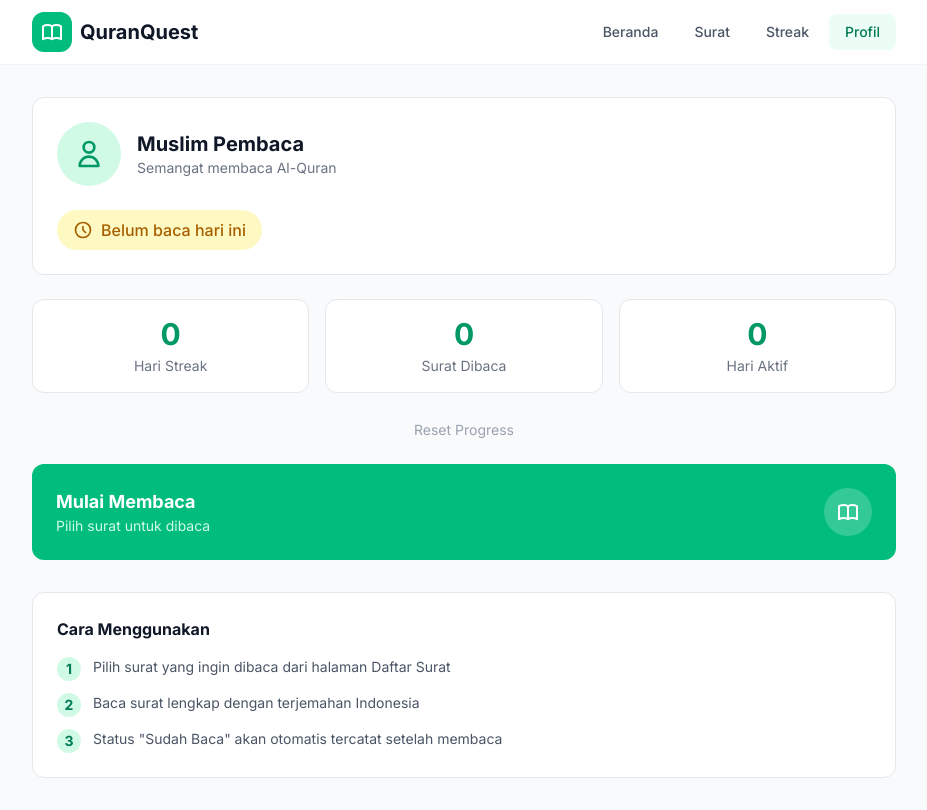
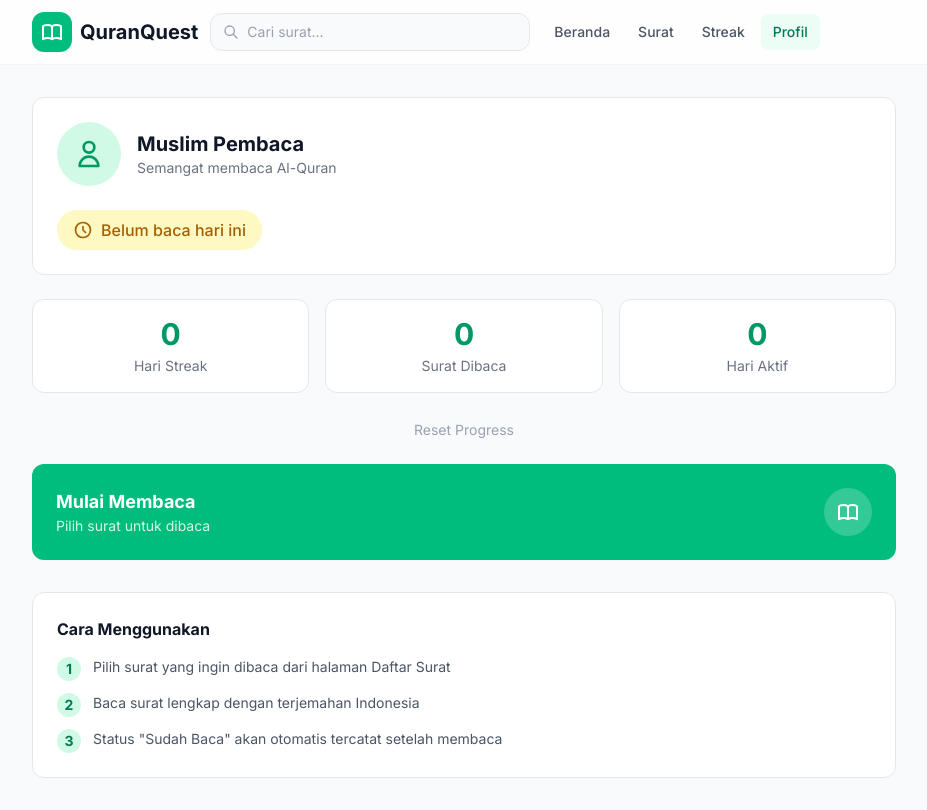
Before and after one commit to hafizputra06/quranquest, a Next.js app: page /profil in a window 1280 px wide. Shown: the whole page, without its empty margins (176-1103 px from the left). Built offline with nearby package versions, Linux system fonts and the light colour scheme.

Commit message:
tambah fitur pencarian

```diff
--- a/src/components/Header.tsx
+++ b/src/components/Header.tsx
@@ -1,52 +1,178 @@
 'use client';
 
 import Link from 'next/link';
-import { usePathname } from 'next/navigation';
+import { usePathname, useRouter } from 'next/navigation';
+import { useEffect, useRef, useState } from 'react';
+import { getSurahList } from '@/lib/quran-api';
+
+interface Surah {
+  number: number;
+  name: string;
+  englishName: string;
+  englishNameTranslation: string;
+  numberOfAyahs: number;
+}
 
 export default function Header() {
   const pathname = usePathname();
+  const router = useRouter();
+  const isActive = (path: string) => pathname === path;
 
-  const isActive = (path: string) => pathname === path;
+  const [query, setQuery] = useState('');
+  const [results, setResults] = useState<Surah[]>([]);
+  const [allSurahs, setAllSurahs] = useState<Surah[]>([]);
+  const [focused, setFocused] = useState(false);
+  const [activeIndex, setActiveIndex] = useState(-1);
+  const inputRef = useRef<HTMLInputElement>(null);
+  const containerRef = useRef<HTMLDivElement>(null);
+
+  // Load surah list once
+  useEffect(() => {
+    getSurahList().then((list) => setAllSurahs(list as Surah[]));
+  }, []);
+
+  // Filter on query change
+  useEffect(() => {
+    if (!query.trim()) {
+      setResults([]);
+      setActiveIndex(-1);
+      return;
+    }
+    // Normalize: lowercase, remove hyphens/extra spaces so "Al Fatihah" == "Al-Fatihah"
+    const normalize = (s: string) => s.toLowerCase().replace(/[-_]/g, ' ').replace(/\s+/g, ' ').trim();
+    const q = normalize(query);
+    const filtered = allSurahs.filter(
+      (s) =>
+        normalize(s.englishName).includes(q) ||
+        normalize(s.englishNameTranslation).includes(q) ||
+        String(s.number).startsWith(q)
+    ).slice(0, 8);
+    setResults(filtered);
+    setActiveIndex(-1);
+  }, [query, allSurahs]);
+
+  // Close dropdown when clicking outside
+  useEffect(() => {
+    const handler = (e: MouseEvent) => {
+      if (containerRef.current && !containerRef.current.contains(e.target as Node)) {
+        setFocused(false);
+        setQuery('');
+      }
+    };
+    document.addEventListener('mousedown', handler);
+    return () => document.removeEventListener('mousedown', handler);
+  }, []);
+
+  const selectSurah = (surah: Surah) => {
+    setQuery('');
+    setFocused(false);
+    setResults([]);
+    router.push(`/surat/${surah.number}`);
+  };
+
+  const handleKeyDown = (e: React.KeyboardEvent) => {
+    if (!results.length) return;
+    if (e.key === 'ArrowDown') {
+      e.preventDefault();
+      setActiveIndex((i) => Math.min(i + 1, results.length - 1));
+    } else if (e.key === 'ArrowUp') {
+      e.preventDefault();
+      setActiveIndex((i) => Math.max(i - 1, 0));
+    } else if (e.key === 'Enter') {
+      if (activeIndex >= 0) selectSurah(results[activeIndex]);
+    } else if (e.key === 'Escape') {
+      setFocused(false);
+      setQuery('');
+    }
+  };
+
+  const showDropdown = focused && query.trim().length > 0;
 
   return (
     <header className="sticky top-0 z-50 bg-white/80 backdrop-blur-md border-b border-gray-100">
-      <div className="max-w-4xl mx-auto px-4 py-3 flex items-center justify-between">
-        <Link href="/" className="flex items-center gap-2">
+      <div className="max-w-4xl mx-auto px-4 py-3 flex items-center gap-3">
+        {/* Logo */}
+        <Link href="/" className="flex items-center gap-2 flex-shrink-0">
           <div className="w-10 h-10 bg-emerald-500 rounded-xl flex items-center justify-center">
             <svg className="w-6 h-6 text-white" fill="none" stroke="currentColor" viewBox="0 0 24 24">
               <path strokeLinecap="round" strokeLinejoin="round" strokeWidth={2} d="M12 6.253v13m0-13C10.832 5.477 9.246 5 7.5 5S4.168 5.477 3 6.253v13C4.168 18.477 5.754 18 7.5 18s3.332.477 4.5 1.253m0-13C13.168 5.477 14.754 5 16.5 5c1.747 0 3.332.477 4.5 1.253v13C19.832 18.477 18.247 18 16.5 18c-1.746 0-3.332.477-4.5 1.253" />
             </svg>
           </div>
-          <span className="text-xl font-bold text-gray-900">QuranQuest</span>
+          <span className="text-xl font-bold text-gray-900 hidden sm:inline">QuranQuest</span>
         </Link>
 
-        <nav className="flex items-center gap-1">
-          <Link
-            href="/"
-            className={`px-4 py-2 rounded-lg text-sm font-medium transition-colors ${isActive('/') ? 'bg-emerald-50 text-emerald-700' : 'text-gray-600 hover:bg-gray-50'
-              }`}
-          >
+        {/* Search bar */}
+        <div ref={containerRef} className="relative flex-1 max-w-xs">
+          <div className={`flex items-center gap-2 bg-gray-50 border rounded-xl px-3 py-2 transition-all ${focused ? 'border-emerald-400 bg-white shadow-sm' : 'border-gray-200'}`}>
+            <svg className="w-4 h-4 text-gray-400 flex-shrink-0" fill="none" stroke="currentColor" viewBox="0 0 24 24">
+              <path strokeLinecap="round" strokeLinejoin="round" strokeWidth={2} d="M21 21l-6-6m2-5a7 7 0 11-14 0 7 7 0 0114 0z" />
+            </svg>
+            <input
+              ref={inputRef}
+              type="text"
+              value={query}
+              placeholder="Cari surat…"
+              className="bg-transparent text-sm text-gray-700 placeholder-gray-400 outline-none w-full"
+              onFocus={() => setFocused(true)}
+              onChange={(e) => setQuery(e.target.value)}
+              onKeyDown={handleKeyDown}
+            />
+            {query && (
+              <button onClick={() => setQuery('')} className="text-gray-400 hover:text-gray-600">
+                <svg className="w-3.5 h-3.5" fill="none" stroke="currentColor" viewBox="0 0 24 24">
+                  <path strokeLinecap="round" strokeLinejoin="round" strokeWidth={2.5} d="M6 18L18 6M6 6l12 12" />
+                </svg>
+              </button>
+            )}
+          </div>
+
+          {/* Dropdown */}
+          {showDropdown && (
+            <div className="absolute top-full mt-2 left-0 right-0 bg-white rounded-xl shadow-xl border border-gray-100 overflow-hidden z-50">
+              {results.length > 0 ? (
+                results.map((surah, i) => (
+                  <button
+                    key={surah.number}
+                    onMouseDown={() => selectSurah(surah)}
+                    className={`w-full text-left px-4 py-3 flex items-center gap-3 transition-colors ${i === activeIndex ? 'bg-emerald-50' : 'hover:bg-gray-50'
+                      } ${i > 0 ? 'border-t border-gray-50' : ''}`}
+                  >
+                    <span className={`w-7 h-7 rounded-lg flex items-center justify-center text-xs font-bold flex-shrink-0 ${i === activeIndex ? 'bg-emerald-500 text-white' : 'bg-emerald-100 text-emerald-700'
+                      }`}>
+                      {surah.number}
+                    </span>
+                    <div className="min-w-0">
+                      <p className={`text-sm font-semibold truncate ${i === activeIndex ? 'text-emerald-700' : 'text-gray-800'}`}>
+                        {surah.englishName}
+                      </p>
+                      <p className="text-xs text-gray-400 truncate">{surah.englishNameTranslation} · {surah.numberOfAyahs} ayat</p>
+                    </div>
+                    <svg className={`w-4 h-4 ml-auto flex-shrink-0 ${i === activeIndex ? 'text-emerald-500' : 'text-gray-300'}`} fill="none" stroke="currentColor" viewBox="0 0 24 24">
+                      <path strokeLinecap="round" strokeLinejoin="round" strokeWidth={2} d="M9 5l7 7-7 7" />
+                    </svg>
+                  </button>
+                ))
+              ) : (
+                <div className="px-4 py-5 text-sm text-gray-400 text-center">
+                  Surat tidak ditemukan
+                </div>
+              )}
+            </div>
+          )}
+        </div>
+
+        {/* Nav */}
+        <nav className="flex items-center gap-1 flex-shrink-0">
+          <Link href="/" className={`px-3 py-2 rounded-lg text-sm font-medium transition-colors ${isActive('/') ? 'bg-emerald-50 text-emerald-700' : 'text-gray-600 hover:bg-gray-50'}`}>
             Beranda
           </Link>
-          <Link
-            href="/surat"
-            className={`px-4 py-2 rounded-lg text-sm font-medium transition-colors ${isActive('/surat') ? 'bg-emerald-50 text-emerald-700' : 'text-gray-600 hover:bg-gray-50'
-              }`}
-          >
+          <Link href="/surat" className={`px-3 py-2 rounded-lg text-sm font-medium transition-colors ${isActive('/surat') ? 'bg-emerald-50 text-emerald-700' : 'text-gray-600 hover:bg-gray-50'}`}>
             Surat
           </Link>
-          <Link
-            href="/streak"
-            className={`px-4 py-2 rounded-lg text-sm font-medium transition-colors ${isActive('/streak') ? 'bg-emerald-50 text-emerald-700' : 'text-gray-600 hover:bg-gray-50'
-              }`}
-          >
+          <Link href="/streak" className={`px-3 py-2 rounded-lg text-sm font-medium transition-colors ${isActive('/streak') ? 'bg-emerald-50 text-emerald-700' : 'text-gray-600 hover:bg-gray-50'}`}>
             Streak
           </Link>
-          <Link
-            href="/profil"
-            className={`px-4 py-2 rounded-lg text-sm font-medium transition-colors ${isActive('/profil') ? 'bg-emerald-50 text-emerald-700' : 'text-gray-600 hover:bg-gray-50'
-              }`}
-          >
+          <Link href="/profil" className={`px-3 py-2 rounded-lg text-sm font-medium transition-colors ${isActive('/profil') ? 'bg-emerald-50 text-emerald-700' : 'text-gray-600 hover:bg-gray-50'}`}>
             Profil
           </Link>
         </nav>
```
